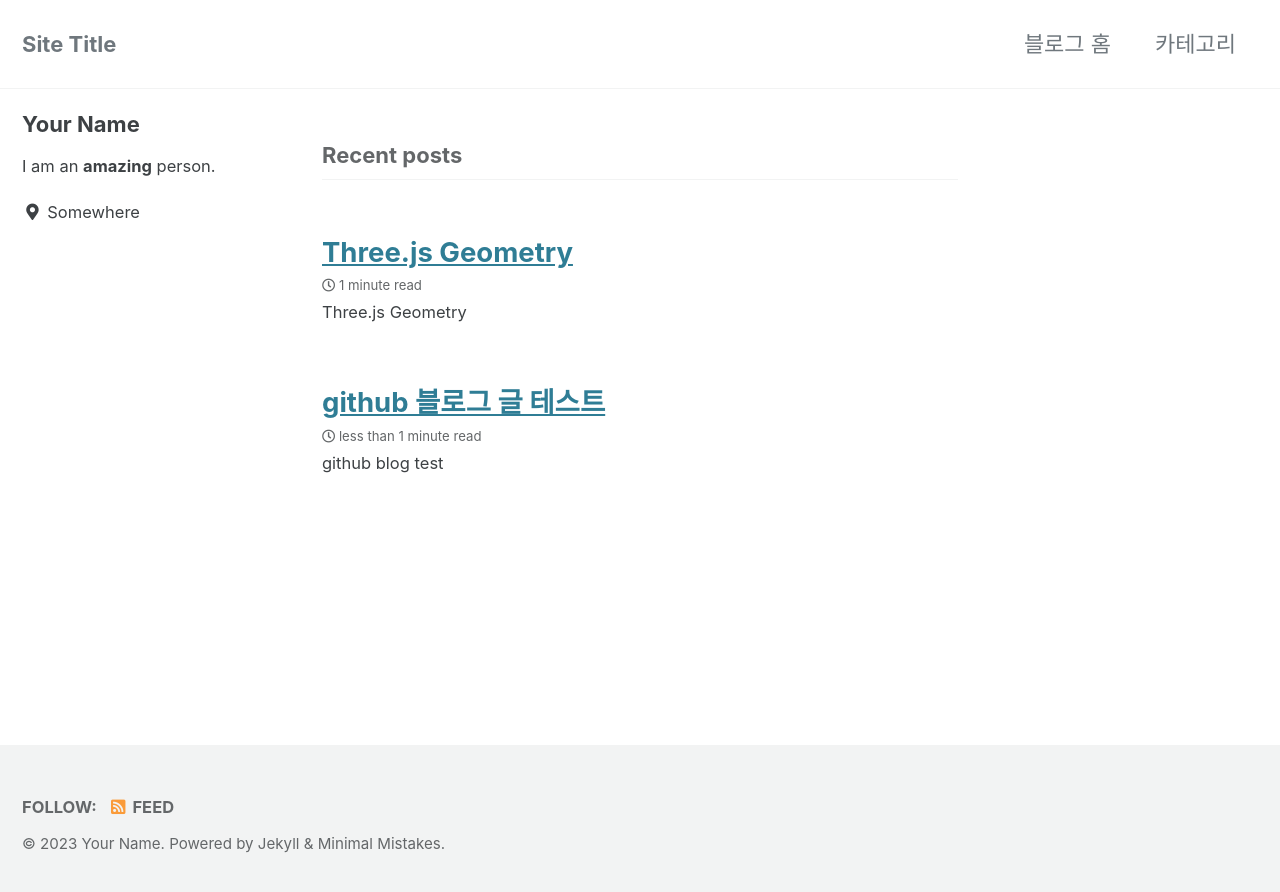
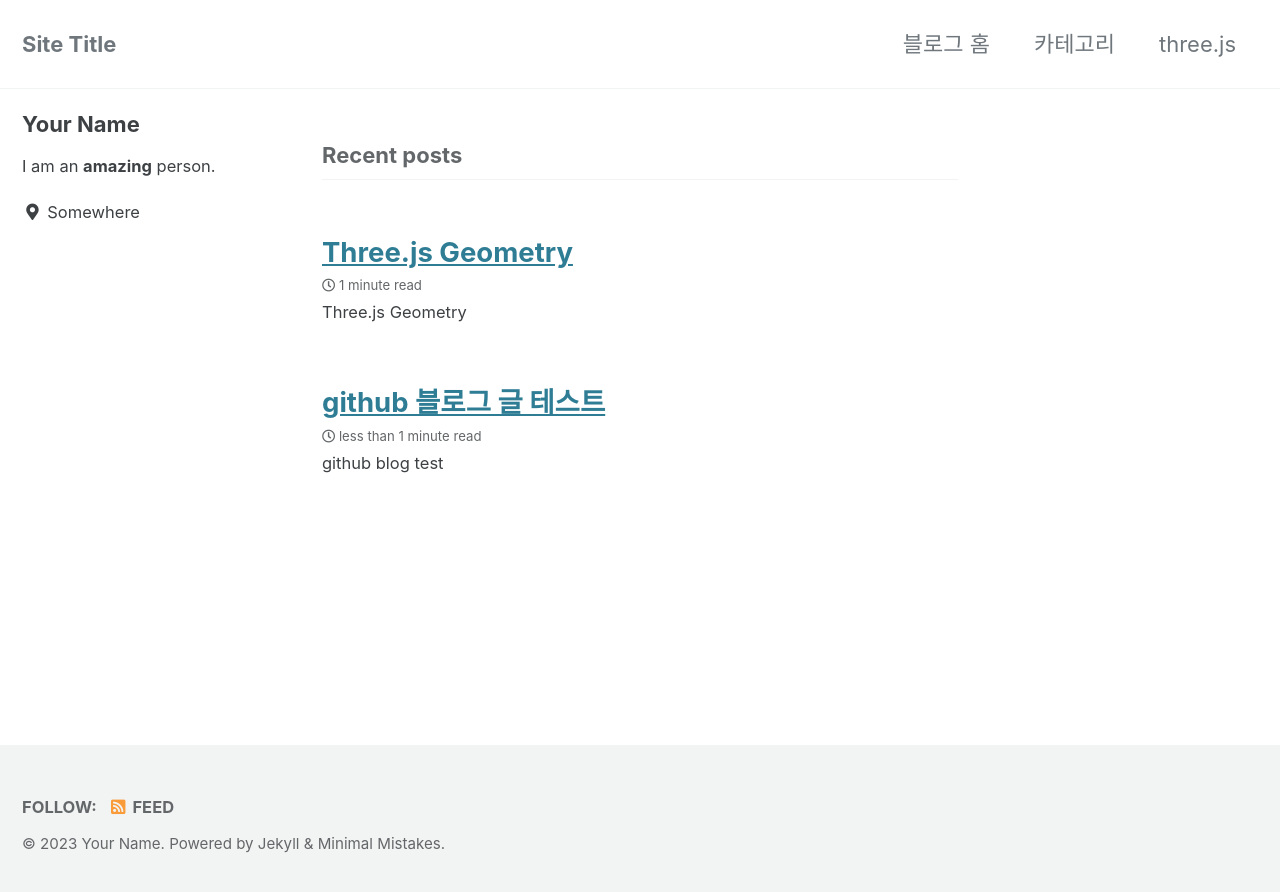
Before and after one commit to tux31337/tux31337.github.io, a Jekyll site: the page built from index.html, in a window 1280 px wide. Shown: the top 892 px of the page. Built offline with Jekyll 4.4.1, drawn with Linux system fonts in a browser that asks for light colours; cached includes are drawn as plain includes; the list of posts is cut into pages by our own code.

Commit message:
네비게이션 수정

```diff
--- a/_data/navigation.yml
+++ b/_data/navigation.yml
@@ -4,6 +4,8 @@ main:
     url: https://tux31337.github.io/
   - title: "카테고리"
     url: /categories/
+  - title: "three.js"
+    url: /categories/Three.js/
   # - title: "About"
   #   url: https://mmistakes.github.io/minimal-mistakes/about/
   # - title: "Sample Posts"
```
